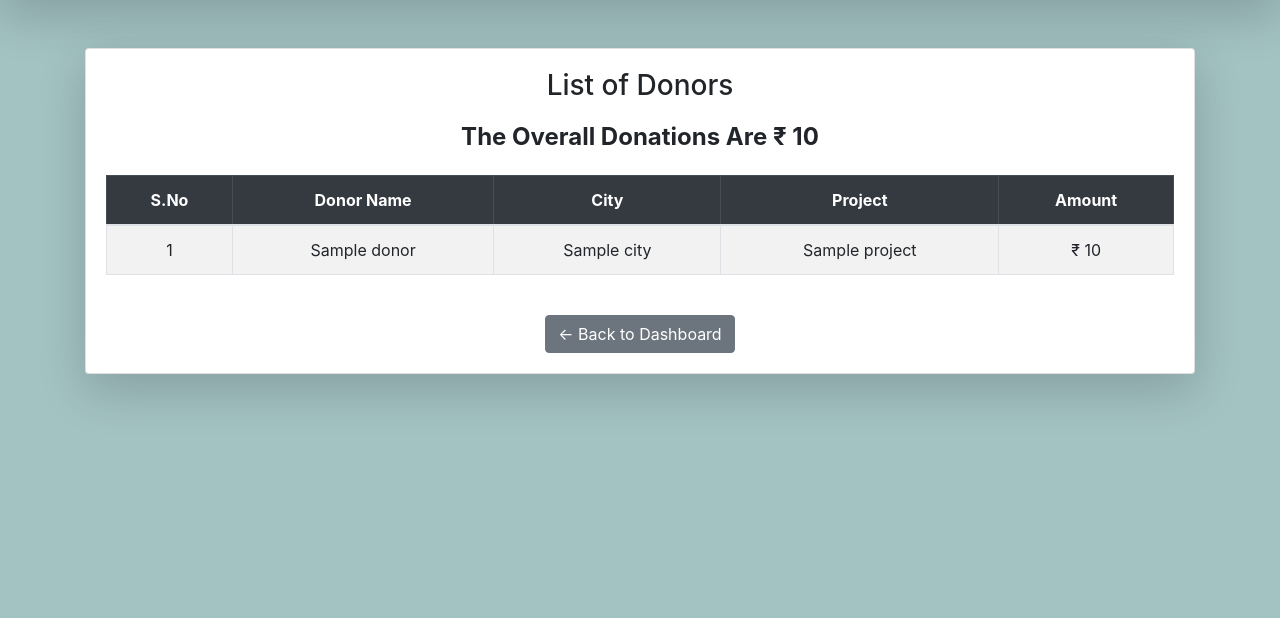
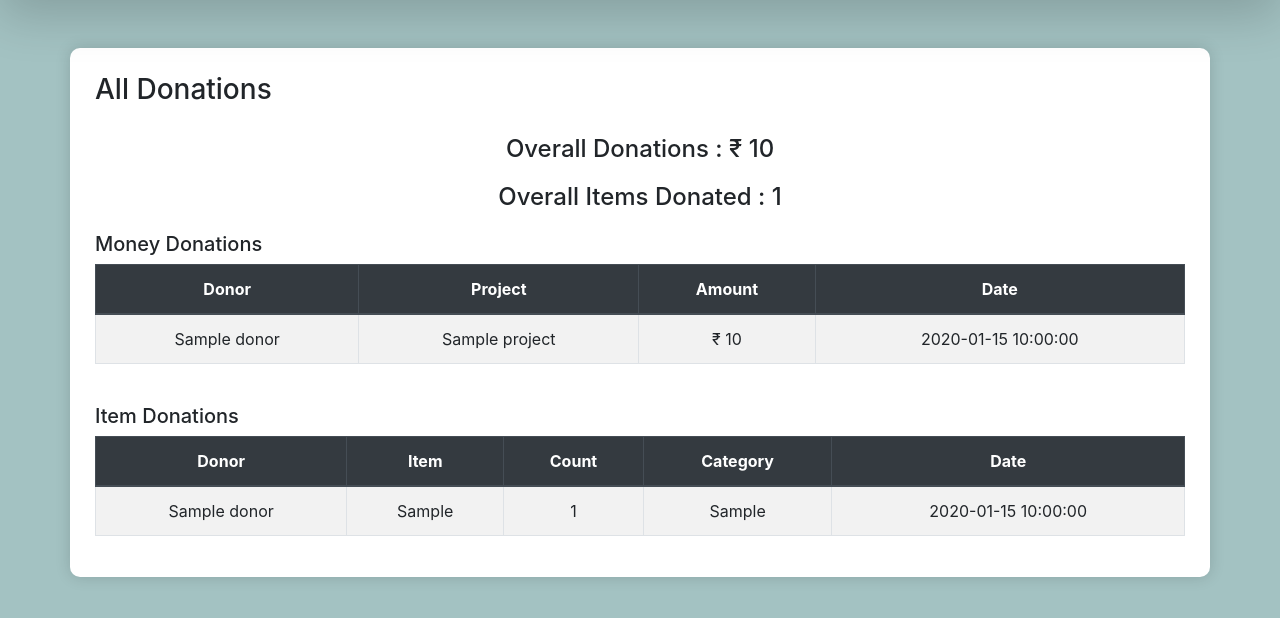
Before and after one commit to Krish2515/NGO_Management_System, a PHP site: page /adminIndex.php in a window 1280 px wide. Shown: the part 72-690 px from the top of the page. Run offline with PHP 8.4, Linux system fonts and the light colour scheme; tables that the repository leaves empty or names only in its code hold one stand-in row (values such as "Sample post"); a stand-in replaces the project's code that opens the database connection.

Commit message:
Refactor adminIndex.php for session handling and layout
Display the Donor description that are donate the money and items

```diff
--- a/NGO-Management-System-master/adminIndex.php
+++ b/NGO-Management-System-master/adminIndex.php
@@ -1,61 +1,79 @@
 <?php
 require_once "pdo.php";
-//session_start(); // Ensure session is started for admin name to work
+if (session_status() == PHP_SESSION_NONE) {
+    session_start();
+}
 
-// Calculate total donations
-$stmtTotal = $pdo->query("
-    SELECT COALESCE(SUM(amount), 0) AS donation_total
+/* ============================
+   TOTAL DONATIONS
+============================ */
+$totalDonation = $pdo->query("
+    SELECT COALESCE(SUM(amount),0)
     FROM transaction
-");
-$totalRow = $stmtTotal->fetch(PDO::FETCH_ASSOC);
-$totalDonation = $totalRow['donation_total'];
+")->fetchColumn();
 
-// Fetch all donors with city, donation, and project names
-$stmt = $pdo->query("
-    SELECT d.donor_id, d.name AS donor_name, c.cname AS city,
-           p.name AS project_name,
-           SUM(t.amount) AS amount
-    FROM donor d
-    JOIN city c ON d.city_id = c.city_id
-    JOIN transaction t ON d.donor_id = t.donor_id
+$totalItems = $pdo->query("
+    SELECT COALESCE(SUM(item_count),0)
+    FROM items
+")->fetchColumn();
+
+// Fetch money donations
+$moneyStmt = $pdo->query("
+    SELECT d.name AS donor_name, p.name AS project,
+           t.amount, t.tdate
+    FROM transaction t
+    JOIN donor d ON t.donor_id = d.donor_id
     JOIN projects p ON t.project_id = p.project_id
-    GROUP BY d.donor_id, d.name, c.cname, p.name
-    ORDER BY c.cname, d.name, p.name
+    ORDER BY t.tdate DESC
 ");
 
+$moneyDonations = $moneyStmt->fetchAll(PDO::FETCH_ASSOC);
 
-$donors = $stmt->fetchAll(PDO::FETCH_ASSOC);
+// Fetch item donations
+$itemStmt = $pdo->query("
+    SELECT d.name AS donor_name, i.item, i.item_count,
+           i.category, i.donated_at
+    FROM items i
+    JOIN donor d ON i.donor_id = d.donor_id
+    ORDER BY i.donated_at DESC
+");
+
+$itemDonations = $itemStmt->fetchAll(PDO::FETCH_ASSOC);
 ?>
-
 <!DOCTYPE html>
 <html>
 <head>
     <title>List of Donors</title>
-    <link rel="stylesheet" href="https://stackpath.bootstrapcdn.com/bootstrap/4.5.2/css/bootstrap.min.css">
+
+    <link rel="stylesheet"
+          href="https://stackpath.bootstrapcdn.com/bootstrap/4.5.2/css/bootstrap.min.css">
+
     <style>
-        body { background-color: #a3c2c2;}
-        .card-box {
-            background: white;
-            border-radius: 8px;
-            padding: 20px;
-            max-width: 1000px;
-            margin: 40px auto;
-            box-shadow: 0px 2px 8px rgba(0,0,0,0.1);
+body { background:#a3c2c2; }
+
+.box {
+    background:white;
+    border-radius:10px;
+    padding:25px;
+    margin-top:30px;
+    box-shadow:0 0 15px rgba(0,0,0,0.15);
 }
-        .table thead {
-            background-color: #343a40;
-            color: white;
+
+/* scrollable table */
+.scroll-box {
+    max-height: 300px;
+    overflow-y: auto;
 }
+
 .donation-total {
     text-align: center;
-            font-weight: bold;
-            font-size: 1.5rem;
-            margin-bottom: 20px;
+    margin: 20px 0;
 }
 </style>
 </head>
 <body>
 
+<!-- NAVBAR -->
 <!-- Navbar -->
 <nav class="navbar navbar-expand-lg navbar-dark bg-dark shadow-lg p-3 mb-5">
     <a class="navbar-brand" href="javascript:void(0)">NGO</a>
@@ -98,59 +116,83 @@ $donors = $stmt->fetchAll(PDO::FETCH_ASSOC);
 </nav>
 
 
-<div class="container mt-5">
-    <div class="card shadow-lg rounded">
-        <div class="card-body">
 
-            <!-- Heading -->
-            <h3 class="text-center fw-bold mb-3">List of Donors</h3>
+   <div class="container box">
 
-            <!-- Total Donation -->
-           <div class="donation-total"> The Overall Donations Are ₹ <?php echo number_format($totalDonation); ?> </div>
+    <div class="d-flex justify-content-between mb-3">
+        <h3>All Donations</h3>
+    </div>
 
-            <!-- Table -->
-            <div class="table-responsive">
+    <div class="donation-total">
+        <h4>Overall Donations : ₹ <?= number_format($totalDonation); ?></h4>
+    </div>
+
+    <div class="donation-total">
+        <h4>Overall Items Donated : <?= number_format($totalItems); ?></h4>
+    </div>
+
+    <!-- MONEY DONATIONS -->
+    <h5 class="mt-3">Money Donations</h5>
+
+    <div class="scroll-box">
         <table class="table table-bordered table-striped text-center">
-                    <thead class="table-dark">
+            <thead class="thead-dark">
                 <tr>
-                            <th>S.No</th>
-                            <th>Donor Name</th>
-                            <th>City</th>
+                    <th>Donor</th>
                     <th>Project</th>
                     <th>Amount</th>
+                    <th>Date</th>
                 </tr>
             </thead>
             <tbody>
-                        <?php if ($donors): ?>
-                            <?php $sno = 1; foreach ($donors as $d): ?>
+            <?php if ($moneyDonations): ?>
+                <?php foreach ($moneyDonations as $m): ?>
                     <tr>
-                                    <td><?= $sno++; ?></td>
-                                    <td><?= htmlentities($d['donor_name']); ?></td>
-                                    <td><?= htmlentities($d['city']); ?></td>
-                                    <td><?= htmlentities($d['project_name']); ?></td>
-                                    <td>₹ <?= number_format($d['amount']); ?></td>
+                        <td><?= htmlentities($m['donor_name']) ?></td>
+                        <td><?= htmlentities($m['project']) ?></td>
+                        <td>₹ <?= number_format($m['amount']) ?></td>
+                        <td><?= $m['tdate'] ?></td>
                     </tr>
                 <?php endforeach; ?>
             <?php else: ?>
-                            <tr>
-                                <td colspan="5" class="text-muted">
-                                    No donation records found
-                                </td>
-                            </tr>
+                <tr><td colspan="4">No records</td></tr>
             <?php endif; ?>
             </tbody>
         </table>
     </div>
 
-            <!-- Back Button -->
-            <div class="text-center mt-4">
-                <a href="index.php" class="btn btn-secondary">
-                    ← Back to Dashboard
-                </a>
+    <!-- ITEM DONATIONS -->
+    <h5 class="mt-4">Item Donations</h5>
+
+    <div class="scroll-box">
+        <table class="table table-bordered table-striped text-center">
+            <thead class="thead-dark">
+                <tr>
+                    <th>Donor</th>
+                    <th>Item</th>
+                    <th>Count</th>
+                    <th>Category</th>
+                    <th>Date</th>
+                </tr>
+            </thead>
+            <tbody>
+            <?php if ($itemDonations): ?>
+                <?php foreach ($itemDonations as $i): ?>
+                    <tr>
+                        <td><?= htmlentities($i['donor_name']) ?></td>
+                        <td><?= htmlentities($i['item']) ?></td>
+                        <td><?= $i['item_count'] ?></td>
+                        <td><?= htmlentities($i['category']) ?></td>
+                        <td><?= $i['donated_at'] ?></td>
+                    </tr>
+                <?php endforeach; ?>
+            <?php else: ?>
+                <tr><td colspan="5">No records</td></tr>
+            <?php endif; ?>
+            </tbody>
+        </table>
     </div>
 
-        </div>
-    </div>
 </div>
 
 </body>
```
Lines whose indentation alone changed are shown as unchanged.
